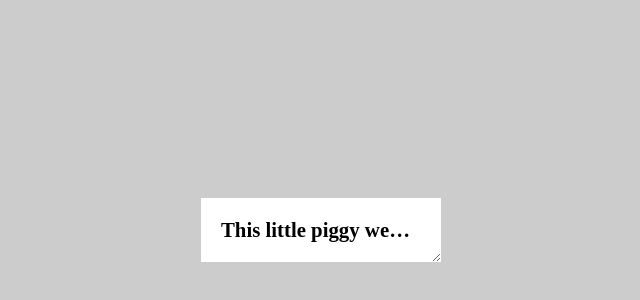
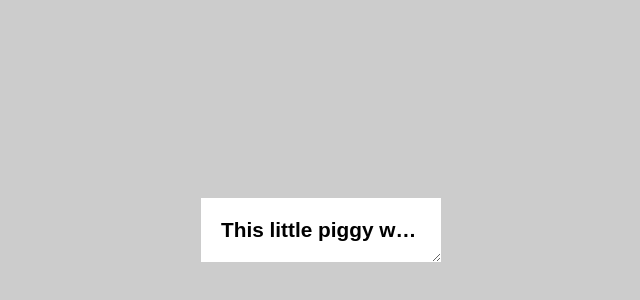
Before and after one commit to suyash113/full_stack_development, a plain HTML site: page practice-files/planet-data-table/ellipsis_ex.html in a window 1280 px wide. Shown: the part 178-478 px from the top of the page, 319-959 px from the left. Drawn offline with Linux system fonts and the light colour scheme.

Commit message:
download font for learning self hosting fonts with use of @font-face

```diff
--- a/practice-files/planet-data-table/ellipsis_ex.css
+++ b/practice-files/planet-data-table/ellipsis_ex.css
@@ -12,9 +12,16 @@ h1 {
 }
 
 body {
+  font-family: "BitcountPropSingle", sans-serif;
   height: 100vh;
   overflow: hidden;
   display: grid;
   place-items: center;
   background: #ccc;
 }
+
+@font-face {
+    font-family: "BitcountPropSingle";
+    src: url("./font/BitcountPropSingle-Regular.woff2") format(".woff2");
+    font-display: swap;
+}
```
Also changed, not shown: practice-files/fonts/BitcountPropSingle-Regular.woff2 (added).
